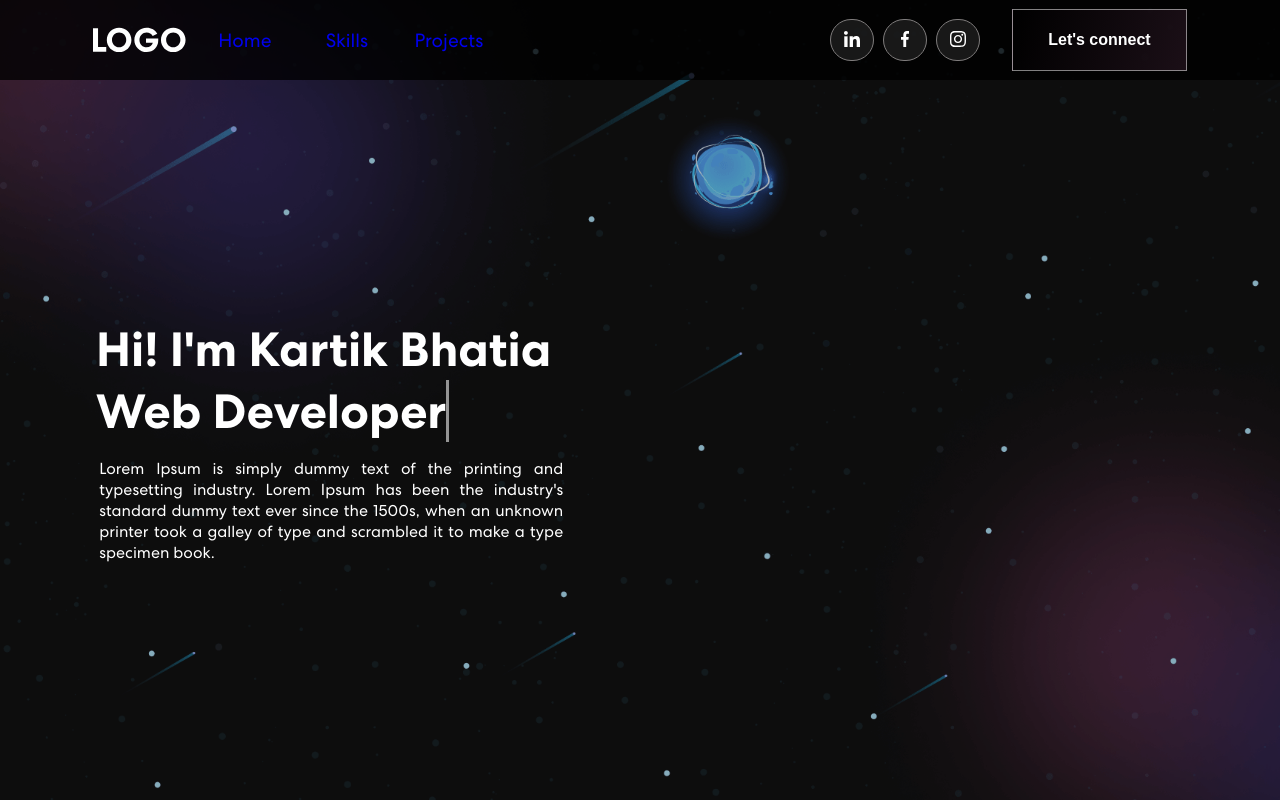
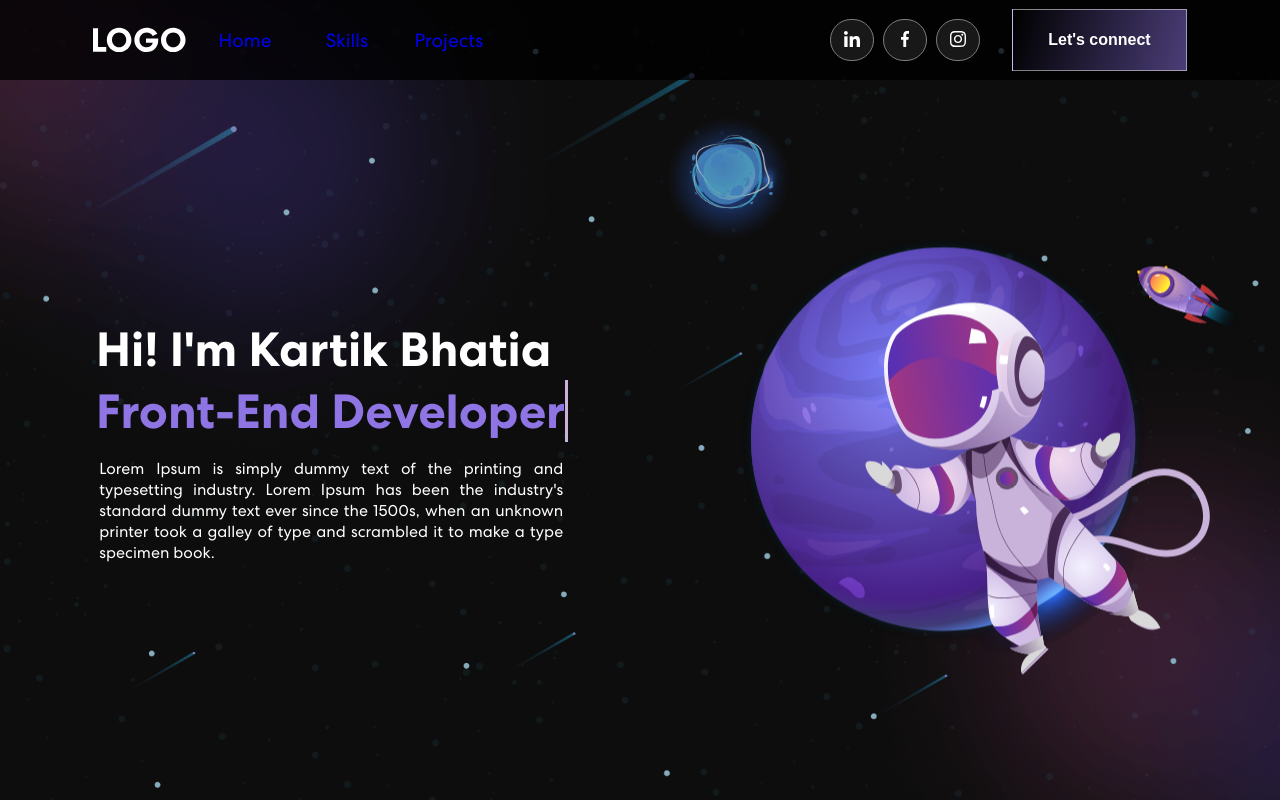
Before and after one commit to karti3k/my-personal-portfolio-project, a React (Create React App) app: page / in a window 1280 px wide. Built offline with nearby package versions, Linux system fonts and the light colour scheme.

Commit message:
Banner.js completed and made some color adjustments

```diff
--- a/src/Components/Banner.css
+++ b/src/Components/Banner.css
@@ -6,8 +6,9 @@
     display: flex;
     flex-direction: row;
     align-items: center;
-    /* justify-content: space-around; */
+    /* justify-content:space-between; */
     background-color: rgba(0, 0, 0, 0.265);
+    gap: 10em;
 }
 
 .main-sub-sec1, .main-sub-sec2 {
@@ -18,7 +19,9 @@
 }
 
 .main-sub-sec1{
+    width: 36em;
     margin-top: 5em;
+    /* background-color: blue; */
 }
 .main-sec::before {
     content: "";
@@ -71,5 +74,30 @@
 
 }
 .txt-rotate .wrap {
-    border-right: 0.08em solid rgb(148, 148, 148); /* Cursor effect */
+    border-right: 0.08em solid #cab3da; /* Cursor effect */
 }
+.txt-rotate{
+    color: #8f75e4;
+}
+
+.main-sub-sec2{
+    align-items: center;
+    justify-content: center;
+    margin-top: 6em;
+    /* background-color: red; */
+}
+.main-sub-sec2 img{
+    width: 32em;
+    animation: upDown 4s infinite ease-in-out;
+}
+@keyframes upDown {
+        0% {
+            transform: translateY(-20px);
+        }
+        50% {
+            transform: translateY(20px);
+        }
+        100% {
+            transform: translateY(-20px);
+        }
+}
--- a/src/Components/Banner.js
+++ b/src/Components/Banner.js
@@ -1,12 +1,13 @@
 import React, { useState, useEffect } from 'react';
 import './Banner.css';
+import headerImg from '../Images/header-img.svg';
 
 const Banner = () => {
     const [loopNum, setLoopNum] = useState(0);
     const [isDeleting, setIsDeleting] = useState(false);
     const [text, setText] = useState('');
     const [delta, setDelta] = useState(300 - Math.random() * 100);
-    const toRotate = ["Web Developer", "Web Designer", "UI/UX Designer"];
+    const toRotate = ["Front-End Developer", "Graphic Designer", "Content Creator"];
     const period = 2000;
 
     useEffect(() => {
@@ -41,14 +42,14 @@ const Banner = () => {
             <section className='main-sub-sec1'>
 
                 <span className='main-text'>
-                        <h1>{`Hi! I'm Kartik Bhatia`} <span className="txt-rotate" dataPeriod="1000" data-rotate='[ "Web Developer", "Web Designer", "UI/UX Designer" ]'><span className="wrap">{text}</span></span></h1>
+                        <h1>{`Hi! I'm Kartik Bhatia`} <span className="txt-rotate" dataPeriod="1000" data-rotate='[ "Front-End Developer", "Graphic Designer", "Content Creator" ]'><span className="wrap">{text}</span></span></h1>
                         <div>
                         <p>Lorem Ipsum is simply dummy text of the printing and typesetting industry. Lorem Ipsum has been the industry's standard dummy text ever since the 1500s, when an unknown printer took a galley of type and scrambled it to make a type specimen book.</p>
                         </div>
                 </span>
             </section>
             <section className='main-sub-sec2'>
-
+                <img src={headerImg}></img>
             </section>
         </main>
     )
--- a/src/Components/NavBar.css
+++ b/src/Components/NavBar.css
@@ -75,7 +75,7 @@ body {
     background-color: rgba(43, 43, 43, 0.534);
 }
 .social-icons li:hover{
-    background: linear-gradient(105deg, #000000ae,  #422538c7);
+    background: linear-gradient(134deg, #000000ae,  #8f75e4);
 }
 .social-icons li a img {
     transition: transform 0.3s ease;
@@ -110,16 +110,16 @@ body {
     padding: 1.3em 2.2em;
     font-size: 1em;
     font-weight: bolder;
-    background: linear-gradient(105deg, #000000ae,  #422538c7);
+    background: linear-gradient(105deg, #000000ae,  #8f75e4);
     border: 1px solid rgba(255, 255, 255, 0.5);
     background-size: 200% 100%;
     transition: background-position 0.3s ease;
 }
-
+/* #8f75e4 #893492*/
 .connect-but:hover {
     cursor: pointer;
     background-position: -100% 0;
-    color: #ffffff;
+    color: #cab3da;
 }
 
 /*
@@ -163,11 +163,11 @@ transition: background-position 0.3s ease;:
 }
 
 .link-to-sections li a:visited {
-    color: rgba(255, 255, 255, 0.875);
+    color: #cab3da;
 }
 
 .link-to-sections li a:hover {
-    color: rgb(240, 214, 251);
+    color: #8f75e4;
 }
 
 .link-to-sections li {
```
Also changed, not shown: src/Images/header-img.svg (added).
